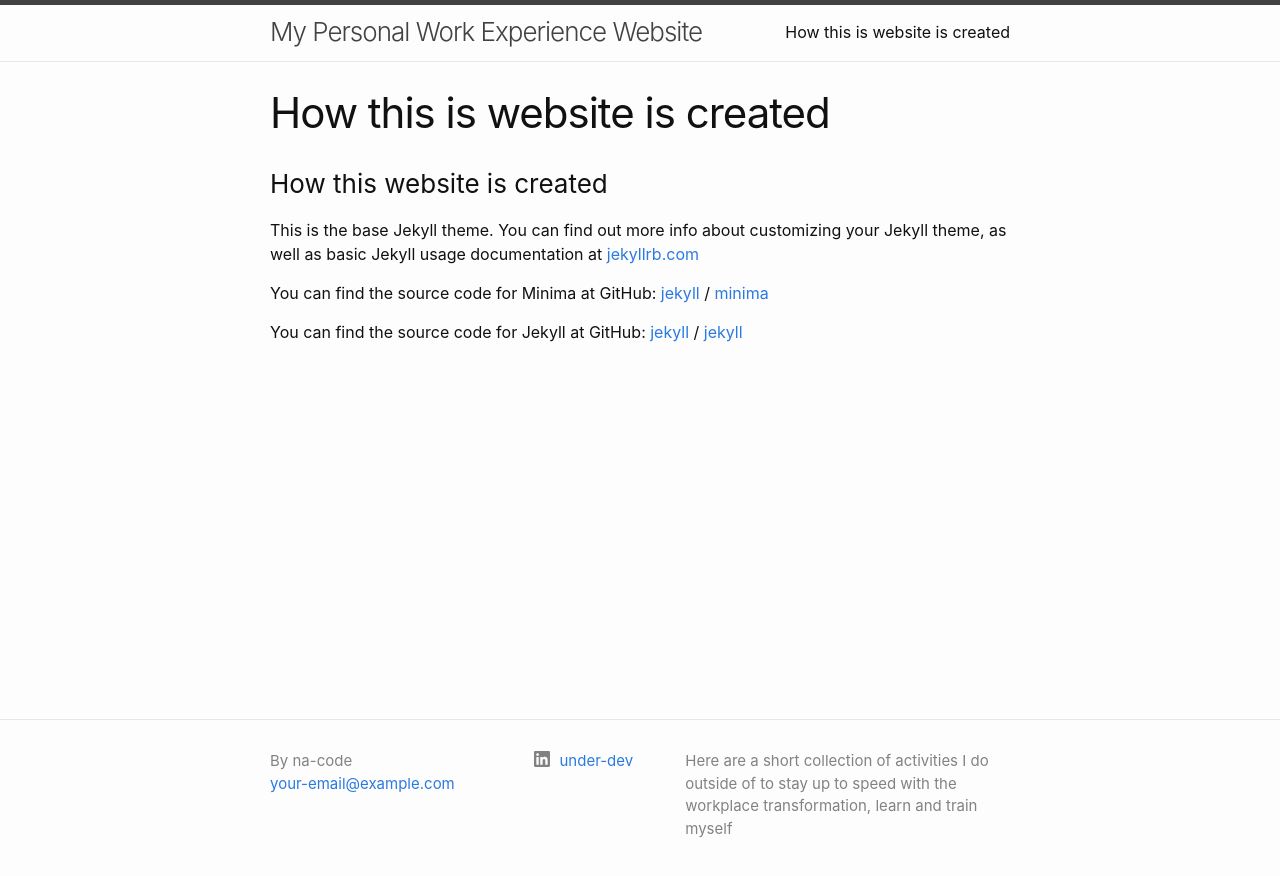
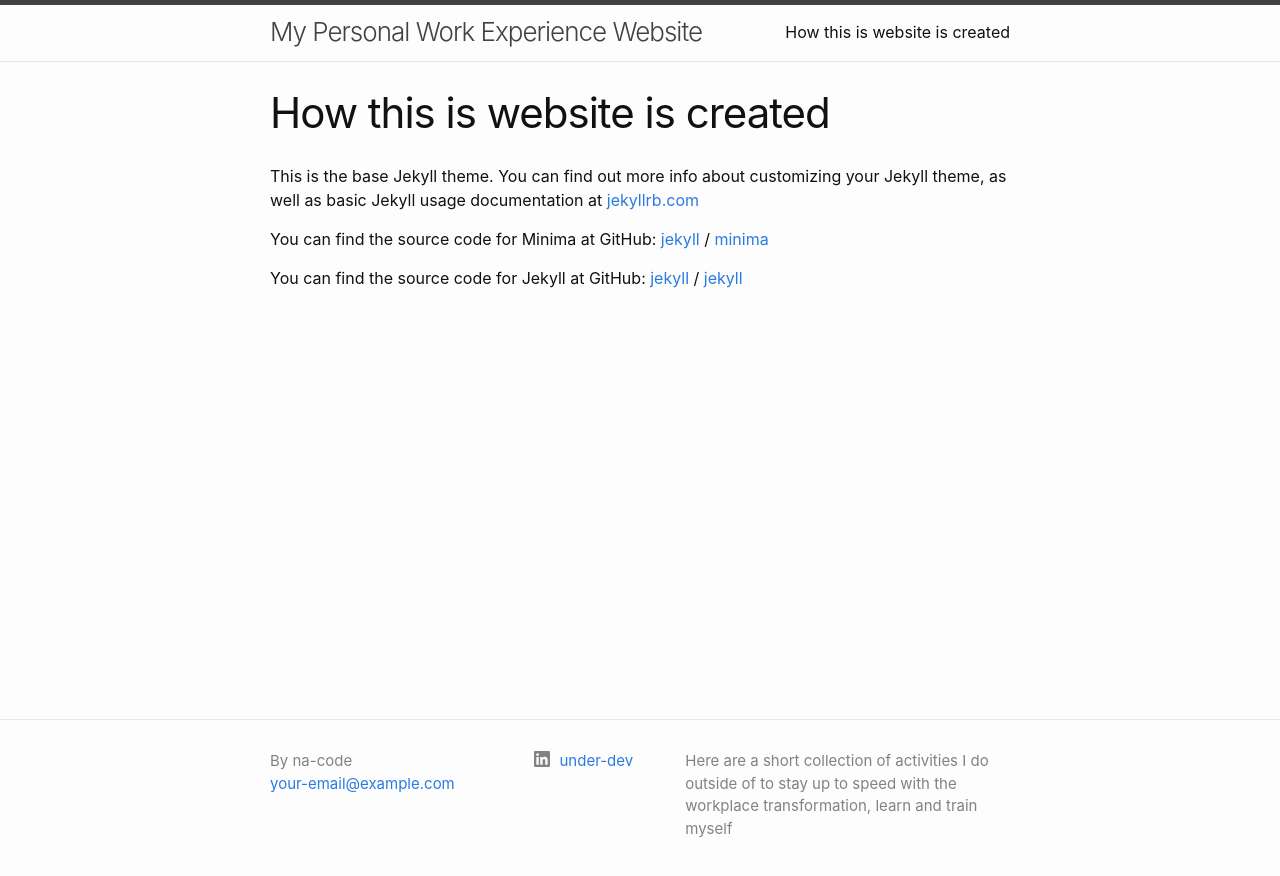
Before and after one commit to na-code/na-site, a Jekyll site: the page built from about.markdown, in a window 1280 px wide. Shown: the top 876 px of the page. Built offline with Jekyll 4.4.1, drawn with Linux system fonts in a browser that asks for light colours.

Commit message:
Update about.markdown

```diff
--- a/about.markdown
+++ b/about.markdown
@@ -4,7 +4,7 @@ title: How this is website is created
 permalink: /about
 ---
 
-### How this website is created
+[//]: ### How this website is created
 
 This is the base Jekyll theme. You can find out more info about customizing your Jekyll theme, as well as basic Jekyll usage documentation at [jekyllrb.com](https://jekyllrb.com/)
 
```
